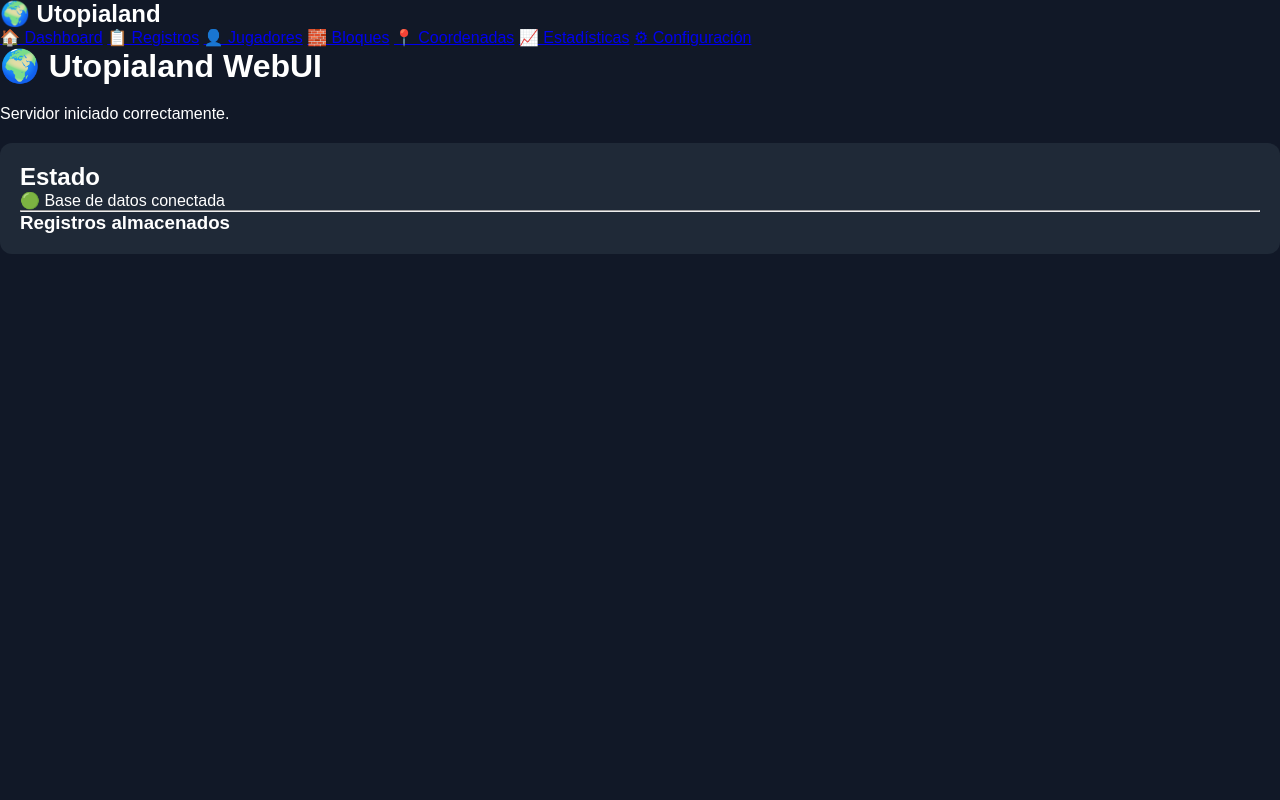
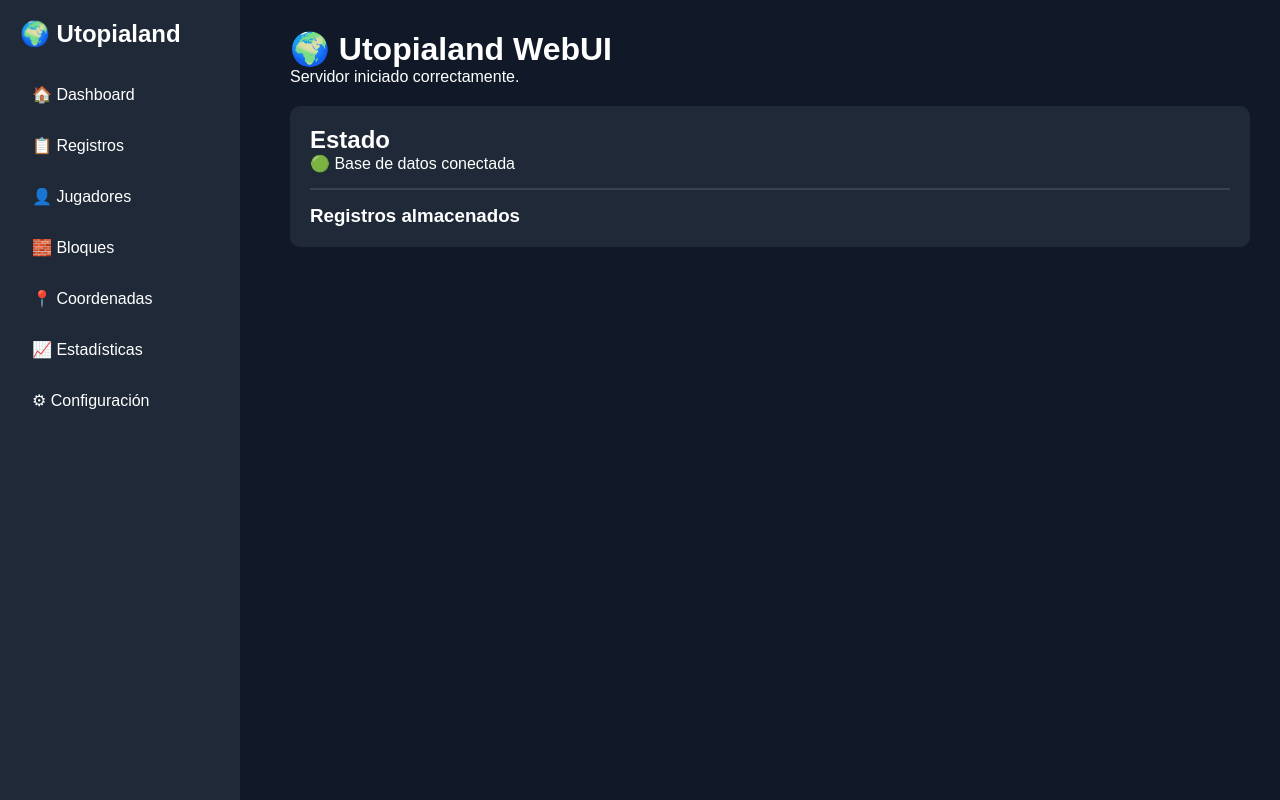
Before and after one commit to Guayarasan/utopialand-webui, a Flask app: page / in a window 1280 px wide. Run offline with Flask 3, Linux system fonts and the light colour scheme; data that the repository does not hold is empty.

Commit message:
Update style.css

```diff
--- a/static/style.css
+++ b/static/style.css
@@ -2,34 +2,54 @@
     margin:0;
     padding:0;
     box-sizing:border-box;
-    font-family:Arial, Helvetica, sans-serif;
+    font-family:Arial,sans-serif;
 }
 
 body{
     background:#111827;
-    color:#ffffff;
+    color:white;
 }
 
-.container{
-    width:90%;
-    max-width:1000px;
-    margin:auto;
-    padding:40px;
+.sidebar{
+    position:fixed;
+    left:0;
+    top:0;
+    width:240px;
+    height:100vh;
+    background:#1f2937;
+    padding:20px;
 }
 
-h1{
-    margin-bottom:20px;
+.sidebar h2{
+    margin-bottom:25px;
+}
+
+.sidebar a{
+    display:block;
+    color:white;
+    text-decoration:none;
+    padding:12px;
+    border-radius:8px;
+    margin-bottom:8px;
+}
+
+.sidebar a:hover{
+    background:#374151;
+}
+
+.content{
+    margin-left:260px;
+    padding:30px;
 }
 
 .card{
     background:#1f2937;
     padding:20px;
-    border-radius:12px;
+    border-radius:10px;
     margin-top:20px;
 }
 
-.online{
-    color:#4ade80;
-    font-weight:bold;
-    font-size:20px;
+hr{
+    margin:15px 0;
+    border:1px solid #374151;
 }
```
